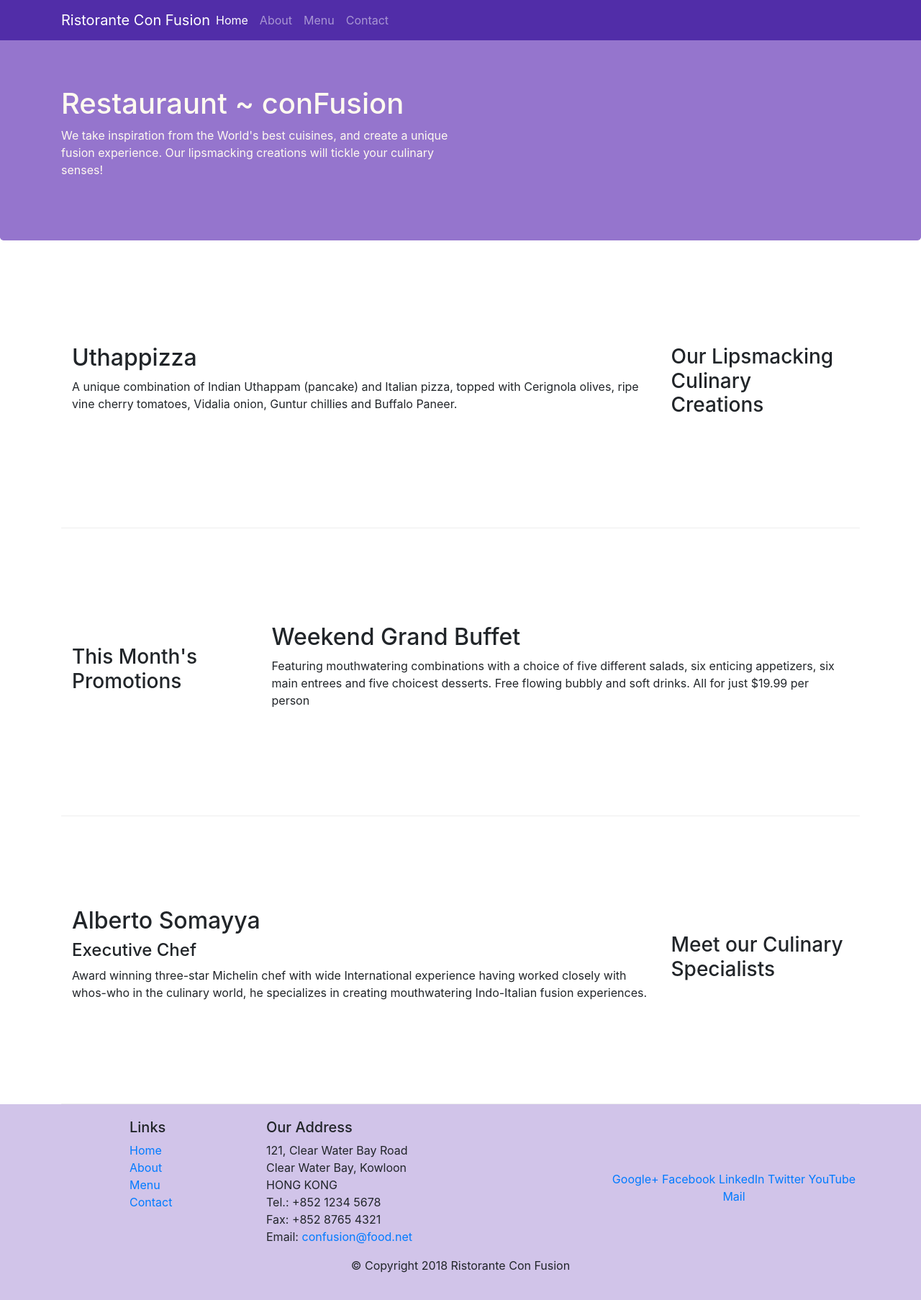
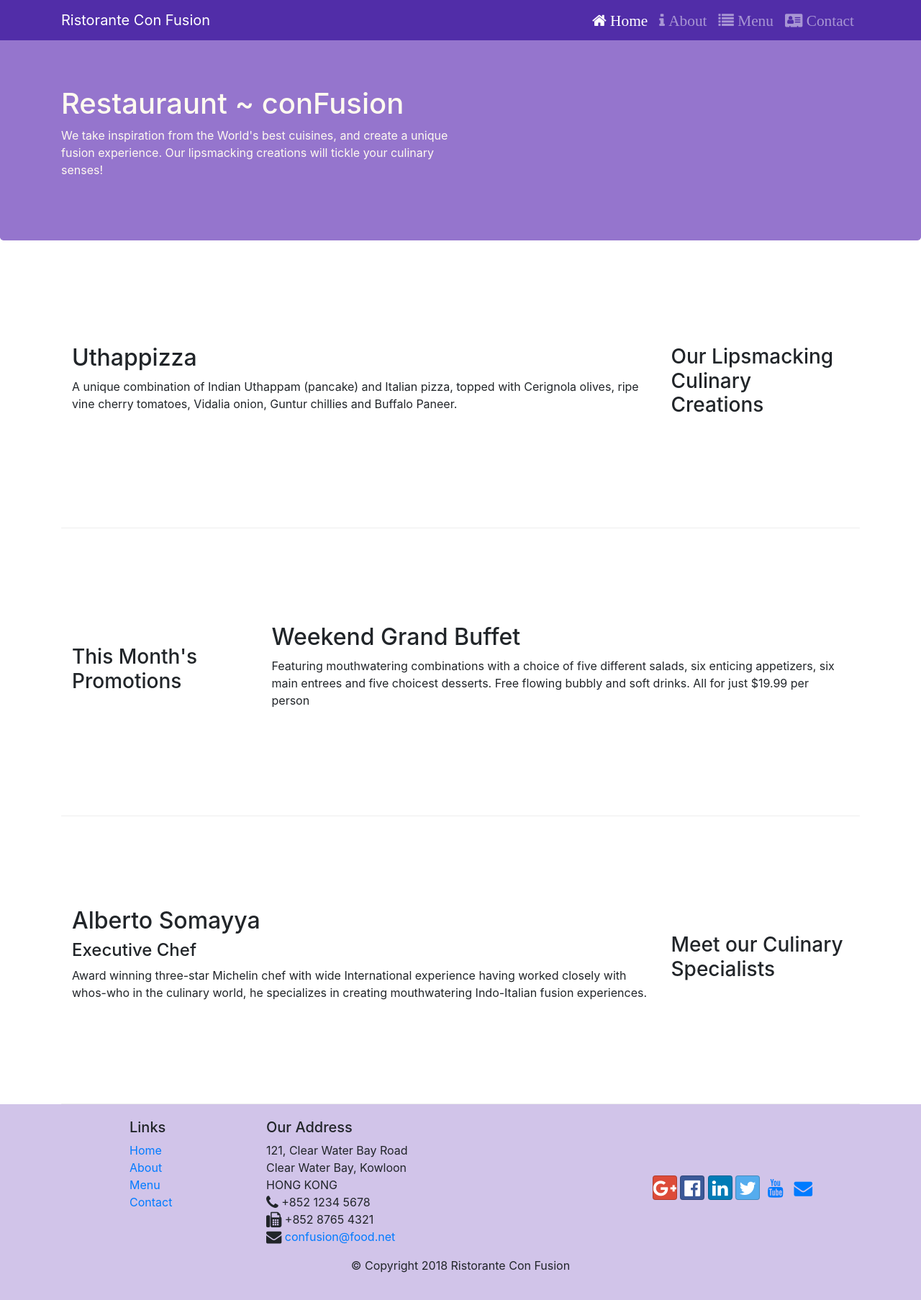
Before and after one commit to atharvagj-ai/conFusion-Website, a website: page index.html in a window 1280 px wide. Shown: the whole page at 72% size. Drawn offline with nearby package versions, Linux system fonts and the light colour scheme.

Commit message:
Icon Fonts completed

```diff
--- a/aboutus.html
+++ b/aboutus.html
@@ -10,10 +10,9 @@
     <meta http-equiv="x-ua-compatible" content="ie=edge" />
 
     <!--Bootstrap CSS-->
-    <link
-      rel="stylesheet"
-      href="node_modules/bootstrap/dist/css/bootstrap.min.css"
-    />
+    <link rel="stylesheet" href="node_modules/bootstrap/dist/css/bootstrap.min.css"/>
+    <link rel="stylesheet" href="node_modules/font-awesome/css/font-awesome.min.css"/>
+    <link rel="stylesheet" href="node_modules/bootstrap-social/bootstrap-social.css"/>
     <link rel="stylesheet" href="style.css" />
     <title>Ristorante Con Fusion: About Us</title>
   </head>
@@ -31,15 +30,11 @@
         </button>
         <a class="navbar-brand mr-auto" href="./index.html">Ristorante Con Fusion</a>
         <div class="collapse navbar-collapse" id="Navbar">
-          <ul class="navbar-nav mr-auto">
-            <li class="nav-item ">
-              <a class="nav-link" href="./index.html">Home</a>
-            </li>
-            <li class="nav-item active">
-              <a class="nav-link" href="#">About</a>
-            </li>
-            <li class="nav-item"><a class="nav-link" href="#">Menu</a></li>
-            <li class="nav-item"><a class="nav-link" href="#">Contact</a></li>
+          <ul class="navbar-nav ml-auto">
+            <li class="nav-item "><a class="nav-link" href="./index.html"><span class="fa fa-home fa-lg"> Home</span></a></li>
+                <li class="nav-item active"><a class="nav-link" href="./aboutus.html"><span class="fa fa-info fa-lg"> About</span></a></li>
+                <li class="nav-item"><a class="nav-link" href="#"><span class="fa fa-list fa-lg"> Menu</span></a></li>
+                <li class="nav-item"><a class="nav-link" href="#"><span class="fa fa-address-card fa-lg"> Contact</span></a></li>
           </ul>
         </div>
       </div>
@@ -161,19 +156,19 @@
               121, Clear Water Bay Road<br />
               Clear Water Bay, Kowloon<br />
               HONG KONG<br />
-              Tel.: +852 1234 5678<br />
-              Fax: +852 8765 4321<br />
-              Email: <a href="mailto:confusion@food.net">confusion@food.net</a>
+              <i class="fa fa-phone fa-lg"></i> +852 1234 5678<br />
+              <i class="fa fa-fax fa-lg"></i> +852 8765 4321<br />
+              <i class="fa fa-envelope fa-lg"></i> <a href="mailto:confusion@food.net">confusion@food.net</a>
             </address>
           </div>
           <div class="col-sm align-self-center">
             <div class="text-align:center">
-              <a href="http://google.com/+">Google+</a>
-              <a href="http://www.facebook.com/profile.php?id=">Facebook</a>
-              <a href="http://www.linkedin.com/in/">LinkedIn</a>
-              <a href="http://twitter.com/">Twitter</a>
-              <a href="http://youtube.com/">YouTube</a>
-              <a href="mailto:">Mail</a>
+              <a class="btn btn-social-icon btn-google" href="http://google.com/+"><i class="fa fa-google-plus fa-lg"></i></a>
+              <a class="btn btn-social-icon btn-facebook" href="http://www.facebook.com/profile.php?id="><i class="fa fa-facebook-official fa-lg"></i></a>
+              <a class="btn btn-social-icon btn-linkedin" href="http://www.linkedin.com/in/"><i class="fa fa-linkedin fa-lg"></i></a>
+              <a class="btn btn-social-icon btn-twitter" href="http://twitter.com/"><i class="fa fa-twitter fa-lg"></i></a>
+              <a class="btn btn-social-icon btn-youtube" href="http://youtube.com/"><i class="fa fa-youtube fa-lg"></i></a>
+              <a class="btn btn-social-icon" href="mailto:confusion@food.net"><i class="fa fa-envelope fa-lg"></i></a>
             </div>
           </div>
         </div>
--- a/index.html
+++ b/index.html
@@ -10,10 +10,9 @@
     <meta http-equiv="x-ua-compatible" content="ie=edge" />
 
     <!-- Bootstrap CSS -->
-    <link
-      rel="stylesheet"
-      href="node_modules/bootstrap/dist/css/bootstrap.min.css"
-    />
+    <link rel="stylesheet" href="node_modules/bootstrap/dist/css/bootstrap.min.css"/>
+    <link rel="stylesheet" href="node_modules/font-awesome/css/font-awesome.min.css"/>
+    <link rel="stylesheet" href="node_modules/bootstrap-social/bootstrap-social.css"/>
     <link rel="stylesheet" href="style.css" />
     <title>Restauraunt ~ conFusion</title>
   </head>
@@ -24,13 +23,13 @@
           <button class="navbar-toggler" type="button" data-toggle="collapse" data-target="#Navbar">
             <span class="navbar-toggler-icon"></span>
           </button>
-        <a class="navbar-brand mr-auto" href="#">Ristorante Con Fusion</a>
+        <a class="navbar-brand ml-auto" href="#">Ristorante Con Fusion</a>
         <div class="collapse navbar-collapse" id="Navbar">
-            <ul class="navbar-nav mr-auto">
-                <li class="nav-item active"><a class="nav-link" href="#">Home</a></li>
-                <li class="nav-item"><a class="nav-link" href="./aboutus.html">About</a></li>
-                <li class="nav-item"><a class="nav-link" href="#">Menu</a></li>
-                <li class="nav-item"><a class="nav-link" href="#">Contact</a></li>
+            <ul class="navbar-nav ml-auto">
+                <li class="nav-item active"><a class="nav-link" href="#"><span class="fa fa-home fa-lg"> Home</span></a></li>
+                <li class="nav-item"><a class="nav-link" href="./aboutus.html"><span class="fa fa-info fa-lg"> About</span></a></li>
+                <li class="nav-item"><a class="nav-link" href="#"><span class="fa fa-list fa-lg"> Menu</span></a></li>
+                <li class="nav-item"><a class="nav-link" href="#"><span class="fa fa-address-card fa-lg"> Contact</span></a></li>
             </ul>
         </div>
       </div>
@@ -117,19 +116,19 @@
               121, Clear Water Bay Road<br />
               Clear Water Bay, Kowloon<br />
               HONG KONG<br />
-              Tel.: +852 1234 5678<br />
-              Fax: +852 8765 4321<br />
-              Email: <a href="mailto:confusion@food.net">confusion@food.net</a>
+              <i class="fa fa-phone fa-lg"></i> +852 1234 5678<br />
+              <i class="fa fa-fax fa-lg"></i> +852 8765 4321<br />
+              <i class="fa fa-envelope fa-lg"></i> <a href="mailto:confusion@food.net">confusion@food.net</a>
             </address>
           </div>
           <div class="col-12 col-sm-4 align-self-center">
             <div class="text-center">
-              <a href="http://google.com/+">Google+</a>
-              <a href="http://www.facebook.com/profile.php?id=">Facebook</a>
-              <a href="http://www.linkedin.com/in/">LinkedIn</a>
-              <a href="http://twitter.com/">Twitter</a>
-              <a href="http://youtube.com/">YouTube</a>
-              <a href="mailto:">Mail</a>
+              <a class="btn btn-social-icon btn-google" href="http://google.com/+"><i class="fa fa-google-plus fa-lg"></i></a>
+              <a class="btn btn-social-icon btn-facebook" href="http://www.facebook.com/profile.php?id="><i class="fa fa-facebook-official fa-lg"></i></a>
+              <a class="btn btn-social-icon btn-linkedin" href="http://www.linkedin.com/in/"><i class="fa fa-linkedin fa-lg"></i></a>
+              <a class="btn btn-social-icon btn-twitter" href="http://twitter.com/"><i class="fa fa-twitter fa-lg"></i></a>
+              <a class="btn btn-social-icon btn-youtube" href="http://youtube.com/"><i class="fa fa-youtube fa-lg"></i></a>
+              <a class="btn btn-social-icon" href="mailto:confusion@food.net"><i class="fa fa-envelope fa-lg"></i></a>
             </div>
           </div>
         </div>
--- a/package.json
+++ b/package.json
@@ -15,6 +15,8 @@
   },
   "dependencies": {
     "bootstrap": "^4.0.0",
+    "bootstrap-social": "^5.1.1",
+    "font-awesome": "^4.7.0",
     "jquery": "^3.3.1",
     "popper.js": "^1.12.9"
   }
```
Also changed, not shown: 1 other file.
